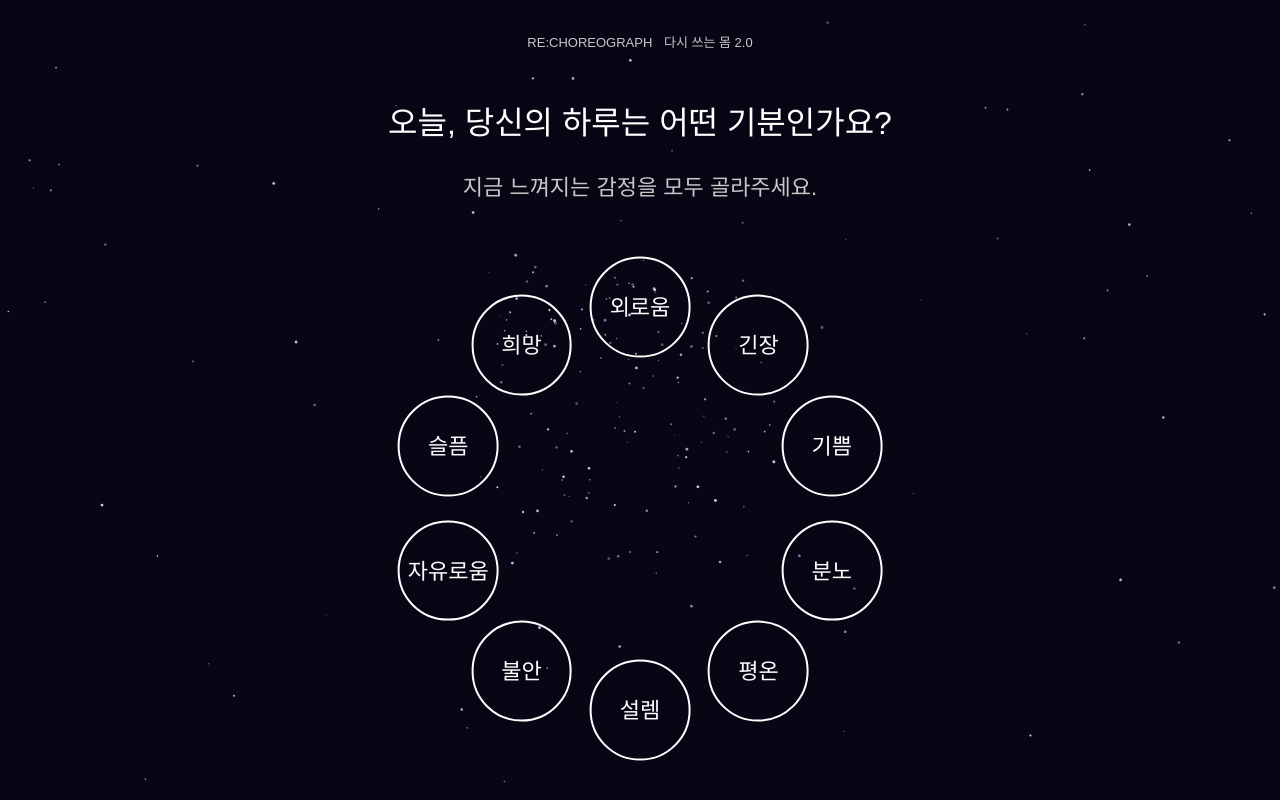
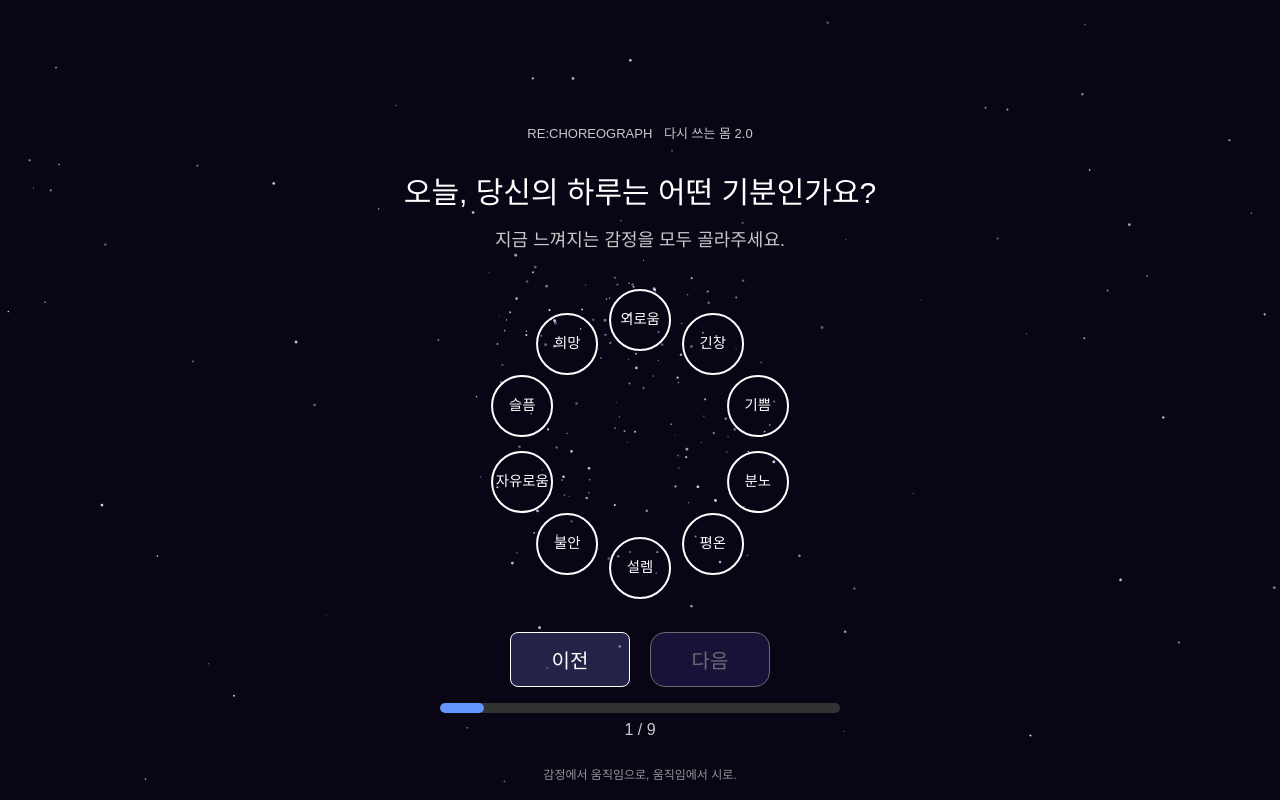
Before and after one commit to dayeon2809/mobile-poem, a website: page public/index.html in a window 1280 px wide. Both pictures are taken after a click on the button "감정의 문 열기". Shown: the top 800 px of the page. Drawn offline with Linux system fonts and the light colour scheme.

Commit message:
Align desktop survey controls to bottom of viewport

```diff
--- a/public/style.css
+++ b/public/style.css
@@ -78,3 +78,21 @@ body.reviewing #hint{font-size:15px}
 @media(max-width:600px){.keyword-row{gap:12px 18px}.keyword{font-size:22px}}
 .review-list{display:block;text-align:left;width:fit-content;max-width:100%;margin:24px auto;padding-left:2em;font-size:clamp(18px,2vw,27px);line-height:1.7;color:#e5dcff}
 .review-list li{padding-left:6px;overflow-wrap:anywhere}.review-list li::marker{color:#ae99cb}.review-label{color:#c1b4d2}
+
+/* Desktop survey: keep the question and controls together at the bottom. */
+@media(min-width:801px){
+  body.projection-survey:has(#survey:not([hidden])) .shell{min-height:100svh;display:flex;flex-direction:column;justify-content:flex-end;padding-top:20px;padding-bottom:18px}
+  body.projection-survey:has(#survey:not([hidden])) .brand{margin:0 0 20px}
+  body.projection-survey #survey{width:100%;margin:0 auto;padding:8px 0}
+  body.projection-survey #survey h1{margin:0 0 10px;font-size:clamp(22px,2.4vw,30px)}
+  body.projection-survey #hint{margin:8px 0;font-size:18px}
+  body.projection-survey .options{margin:16px auto;gap:12px 24px}
+  body.projection-survey .options.emotions{width:min(460px,43svh)}
+  body.projection-survey .emotions .option{font-size:clamp(12px,1.8vh,19px)}
+  body.projection-survey #selected{margin:8px 0;font-size:17px}
+  body.projection-survey .actions{margin-top:14px}
+  body.projection-survey progress{margin:16px auto 8px;height:10px}
+  body.projection-survey .progress-label{margin:6px 0;font-size:16px}
+  body.projection-survey #status:empty,body.projection-survey #load-error:empty{display:none}
+  body.projection-survey:has(#survey:not([hidden])) footer{margin:12px 0 0}
+}
```
